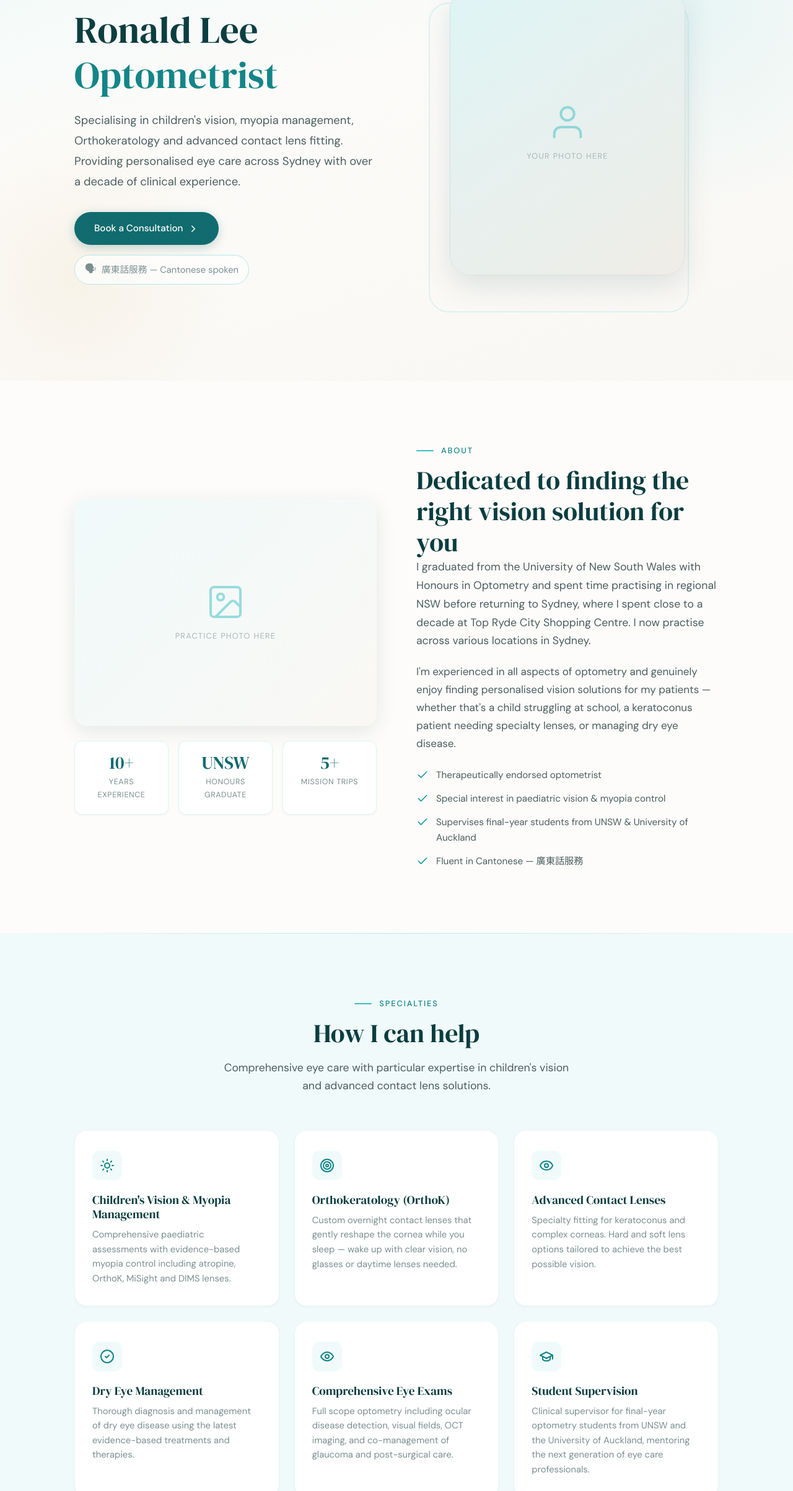
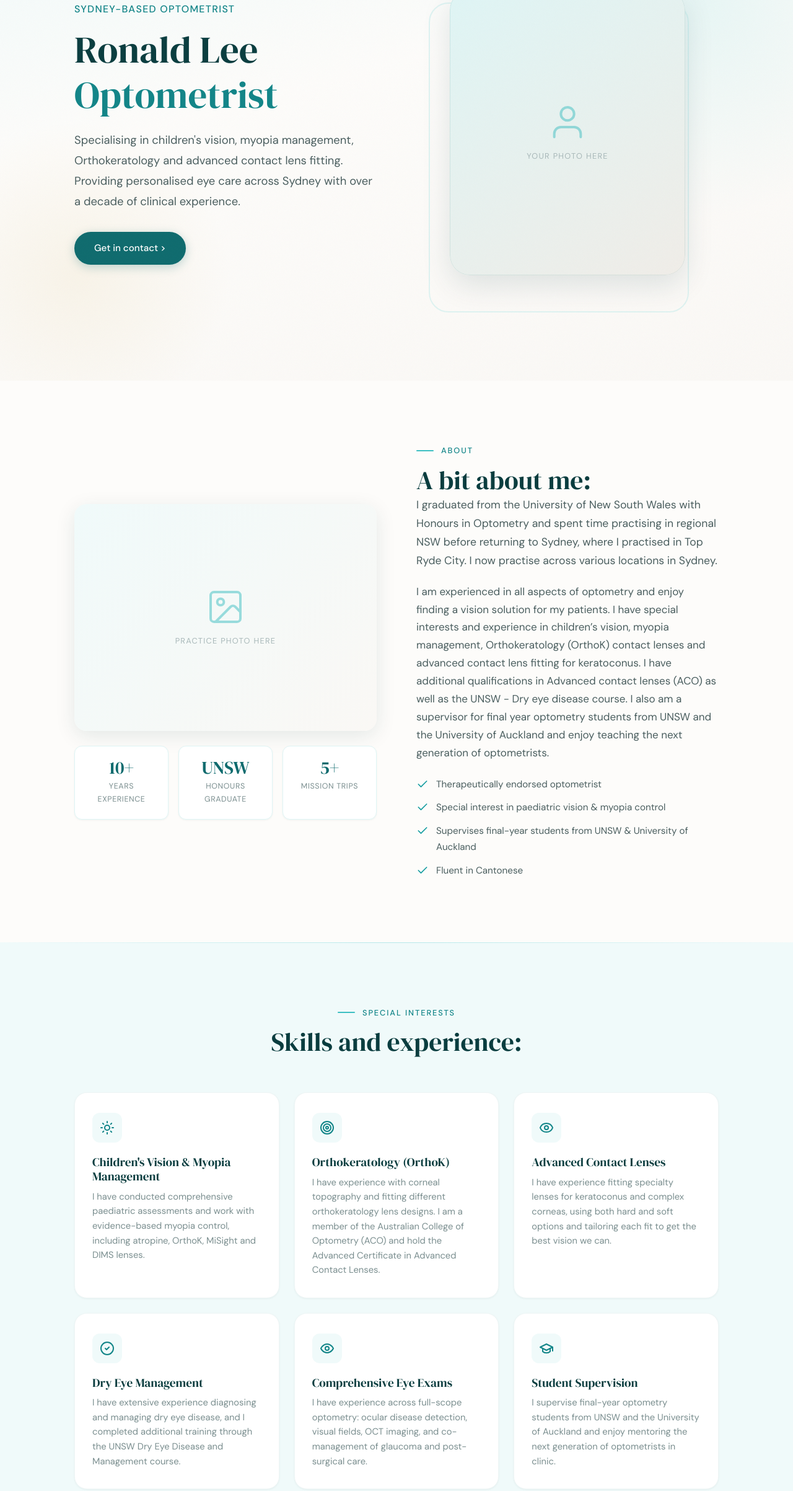
Before and after one commit to normalspoon/ronaldlee-optom, a plain HTML site: page index.html in a window 1280 px wide. Shown: the part 186-2591 px from the top of the page at 62% size. Drawn offline with Linux system fonts and the light colour scheme.

Commit message:
Add Netlify config and update site content
Configure static publish from repo root. Refresh copy and styling for deployment.

```diff
--- a/index.html
+++ b/index.html
@@ -49,12 +49,8 @@
         </p>
         <div class="hero-actions">
           <a href="#contact" class="btn btn-primary">
-            Book a Consultation
-            <svg xmlns="http://www.w3.org/2000/svg" viewBox="0 0 24 24" fill="none" stroke="currentColor" stroke-width="2" stroke-linecap="round" stroke-linejoin="round"><path d="m9 18 6-6-6-6"/></svg>
+            Get in contact >
           </a>
-          <span class="hero-lang">
-            <span>🗣</span> 廣東話服務 — Cantonese spoken
-          </span>
         </div>
       </div>
       <div class="hero-photo">
@@ -97,12 +93,17 @@
         </div>
         <div class="about-text reveal reveal-delay-2">
           <span class="section-label">About</span>
-          <h2>Dedicated to finding the right vision solution for you</h2>
+          <h2>A bit about me:</h2>
           <p>
-            I graduated from the University of New South Wales with Honours in Optometry and spent time practising in regional NSW before returning to Sydney, where I spent close to a decade at Top Ryde City Shopping Centre. I now practise across various locations in Sydney.
+            I graduated from the University of New South Wales with Honours in Optometry and spent time practising in regional NSW before returning to Sydney, where I practised in Top Ryde City. I now practise across various locations in Sydney.
           </p>
           <p>
-            I'm experienced in all aspects of optometry and genuinely enjoy finding personalised vision solutions for my patients — whether that's a child struggling at school, a keratoconus patient needing specialty lenses, or managing dry eye disease.
+            I am experienced in all aspects of optometry and enjoy finding a vision solution for my patients. I have special interests and experience in children’s vision, myopia management, Orthokeratology (OrthoK) contact lenses and advanced contact lens fitting for keratoconus.
+
+I have additional qualifications in Advanced contact lenses (ACO) as well as the UNSW - Dry eye disease course.
+
+I also am a supervisor for final year optometry students from UNSW and the University of Auckland and enjoy teaching the next generation of optometrists.
+
           </p>
           <div class="about-highlights">
             <div class="about-highlight">
@@ -119,7 +120,7 @@
             </div>
             <div class="about-highlight">
               <svg xmlns="http://www.w3.org/2000/svg" viewBox="0 0 24 24" fill="none" stroke="currentColor" stroke-width="2" stroke-linecap="round" stroke-linejoin="round"><polyline points="20 6 9 17 4 12"/></svg>
-              <span>Fluent in Cantonese — 廣東話服務</span>
+              <span>Fluent in Cantonese</span>
             </div>
           </div>
         </div>
@@ -131,9 +132,9 @@
   <section class="services" id="services">
     <div class="container">
       <div class="services-header reveal">
-        <span class="section-label">Specialties</span>
-        <h2>How I can help</h2>
-        <p class="section-subtitle">Comprehensive eye care with particular expertise in children's vision and advanced contact lens solutions.</p>
+        <span class="section-label">Special interests</span>
+        <h2>Skills and experience:</h2>
+        <p class="section-subtitle"> </p>
       </div>
       <div class="services-grid">
 
@@ -142,7 +143,7 @@
             <svg xmlns="http://www.w3.org/2000/svg" viewBox="0 0 24 24" fill="none" stroke="currentColor" stroke-width="2" stroke-linecap="round" stroke-linejoin="round"><circle cx="12" cy="12" r="4"/><path d="M12 2v2"/><path d="M12 20v2"/><path d="m4.93 4.93 1.41 1.41"/><path d="m17.66 17.66 1.41 1.41"/><path d="M2 12h2"/><path d="M20 12h2"/><path d="m6.34 17.66-1.41 1.41"/><path d="m19.07 4.93-1.41 1.41"/></svg>
           </div>
           <h3>Children's Vision & Myopia Management</h3>
-          <p>Comprehensive paediatric assessments with evidence-based myopia control including atropine, OrthoK, MiSight and DIMS lenses.</p>
+          <p>I have conducted comprehensive paediatric assessments and work with evidence-based myopia control, including atropine, OrthoK, MiSight and DIMS lenses.</p>
         </div>
 
         <div class="service-card reveal reveal-delay-2">
@@ -150,7 +151,7 @@
             <svg xmlns="http://www.w3.org/2000/svg" viewBox="0 0 24 24" fill="none" stroke="currentColor" stroke-width="2" stroke-linecap="round" stroke-linejoin="round"><circle cx="12" cy="12" r="10"/><circle cx="12" cy="12" r="6"/><circle cx="12" cy="12" r="2"/></svg>
           </div>
           <h3>Orthokeratology (OrthoK)</h3>
-          <p>Custom overnight contact lenses that gently reshape the cornea while you sleep — wake up with clear vision, no glasses or daytime lenses needed.</p>
+          <p>I have experience with corneal topography and fitting different orthokeratology lens designs. I am a member of the Australian College of Optometry (ACO) and hold the Advanced Certificate in Advanced Contact Lenses.</p>
         </div>
 
         <div class="service-card reveal reveal-delay-3">
@@ -158,7 +159,7 @@
             <svg xmlns="http://www.w3.org/2000/svg" viewBox="0 0 24 24" fill="none" stroke="currentColor" stroke-width="2" stroke-linecap="round" stroke-linejoin="round"><path d="M2.062 12.348a1 1 0 0 1 0-.696 10.75 10.75 0 0 1 19.876 0 1 1 0 0 1 0 .696 10.75 10.75 0 0 1-19.876 0"/><circle cx="12" cy="12" r="3"/></svg>
           </div>
           <h3>Advanced Contact Lenses</h3>
-          <p>Specialty fitting for keratoconus and complex corneas. Hard and soft lens options tailored to achieve the best possible vision.</p>
+          <p>I have experience fitting specialty lenses for keratoconus and complex corneas, using both hard and soft options and tailoring each fit to get the best vision we can.</p>
         </div>
 
         <div class="service-card reveal reveal-delay-1">
@@ -166,7 +167,7 @@
             <svg xmlns="http://www.w3.org/2000/svg" viewBox="0 0 24 24" fill="none" stroke="currentColor" stroke-width="2" stroke-linecap="round" stroke-linejoin="round"><path d="M12 22c5.523 0 10-4.477 10-10S17.523 2 12 2 2 6.477 2 12s4.477 10 10 10z"/><path d="m9 12 2 2 4-4"/></svg>
           </div>
           <h3>Dry Eye Management</h3>
-          <p>Thorough diagnosis and management of dry eye disease using the latest evidence-based treatments and therapies.</p>
+          <p>I have extensive experience diagnosing and managing dry eye disease, and I completed additional training through the UNSW Dry Eye Disease and Management course.</p>
         </div>
 
         <div class="service-card reveal reveal-delay-2">
@@ -174,7 +175,7 @@
             <svg xmlns="http://www.w3.org/2000/svg" viewBox="0 0 24 24" fill="none" stroke="currentColor" stroke-width="2" stroke-linecap="round" stroke-linejoin="round"><path d="M2 12s3-7 10-7 10 7 10 7-3 7-10 7-10-7-10-7Z"/><circle cx="12" cy="12" r="3"/></svg>
           </div>
           <h3>Comprehensive Eye Exams</h3>
-          <p>Full scope optometry including ocular disease detection, visual fields, OCT imaging, and co-management of glaucoma and post-surgical care.</p>
+          <p>I have experience across full-scope optometry: ocular disease detection, visual fields, OCT imaging, and co-management of glaucoma and post-surgical care.</p>
         </div>
 
         <div class="service-card reveal reveal-delay-3">
@@ -182,7 +183,7 @@
             <svg xmlns="http://www.w3.org/2000/svg" viewBox="0 0 24 24" fill="none" stroke="currentColor" stroke-width="2" stroke-linecap="round" stroke-linejoin="round"><path d="M22 10v6M2 10l10-5 10 5-10 5z"/><path d="M6 12v5c3 3 9 3 12 0v-5"/></svg>
           </div>
           <h3>Student Supervision</h3>
-          <p>Clinical supervisor for final-year optometry students from UNSW and the University of Auckland, mentoring the next generation of eye care professionals.</p>
+          <p>I supervise final-year optometry students from UNSW and the University of Auckland and enjoy mentoring the next generation of optometrists in clinic.</p>
         </div>
 
       </div>
@@ -381,7 +382,7 @@
             </div>
             <div>
               <div class="contact-detail-label">Languages</div>
-              <div class="contact-detail-text">English & Cantonese (廣東話)</div>
+              <div class="contact-detail-text">English & Cantonese</div>
             </div>
           </div>
         </div>
--- a/styles.css
+++ b/styles.css
@@ -365,22 +365,6 @@ section {
   opacity: 0;
   transform: translateY(20px);
   animation: fadeUp 0.6s 0.9s forwards;
-}
-
-.hero-lang {
-  display: inline-flex;
-  align-items: center;
-  gap: 0.5rem;
-  font-size: 0.92rem;
-  color: var(--text-muted);
-  padding: 0.5rem 1rem;
-  background: rgba(255,255,255,0.7);
-  border-radius: var(--radius-xl);
-  border: 1px solid var(--teal-200);
-}
-
-.hero-lang span {
-  font-size: 1.1rem;
 }
 
 /* Hero photo placeholder */
```
Also changed, not shown: 1 other file.
